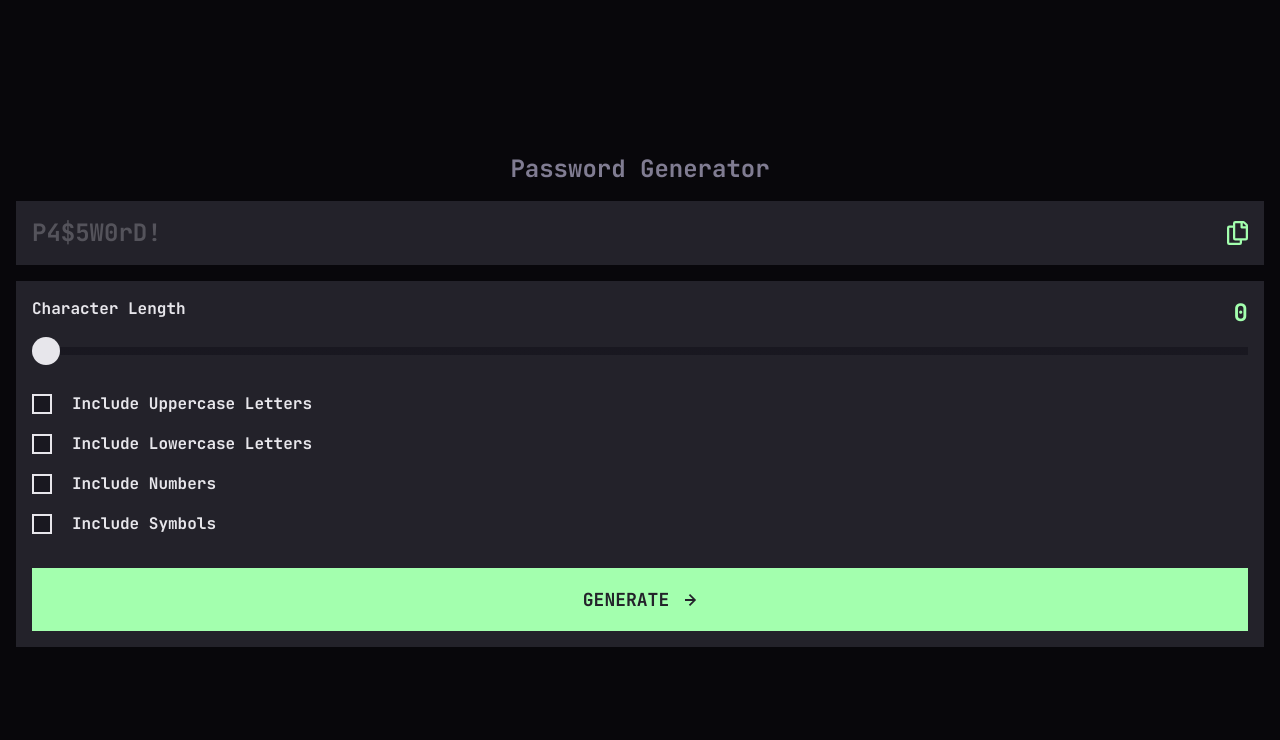
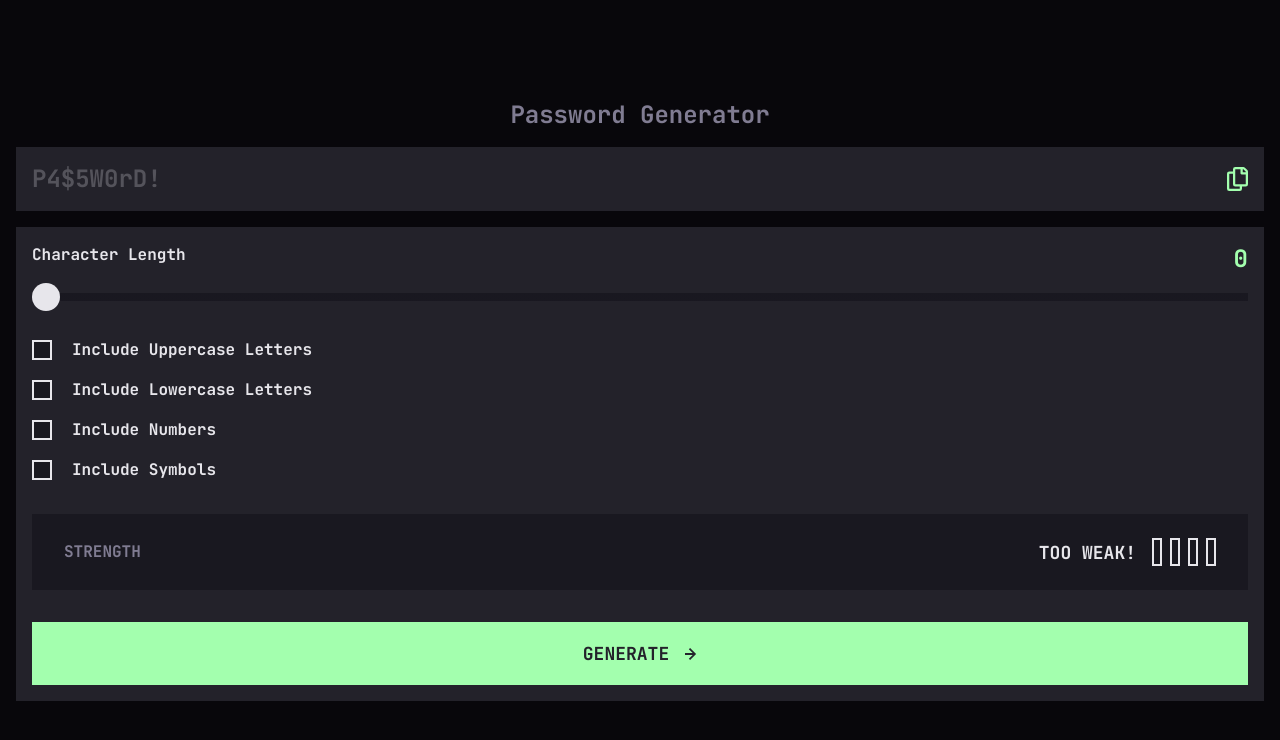
Before and after one commit to MarkusB2611/password-generator-app, a React (Vite) app: page / in a window 1280 px wide. Shown: the top 740 px of the page. Built offline with nearby package versions, Linux system fonts and the light colour scheme.

Commit message:
start on password strength

```diff
--- a/src/components/password-generator/password-settings.tsx
+++ b/src/components/password-generator/password-settings.tsx
@@ -3,19 +3,20 @@ import { Settings } from ".";
 import Button from "../UI/button";
 import Checkbox from "../UI/checkbox";
 import Slider from "../UI/slider";
+import PasswordStrength from "./password-strength";
 
 const PasswordSettings = ({
   settings,
   changeSettings,
 }: PasswordSettingsProps) => {
   return (
-    <div className="w-full bg-dark-grey p-4">
+    <div className="w-full bg-dark-grey p-4 flex flex-col gap-8">
       <Slider
         id="Character Length"
         value={settings.length}
         setValue={changeSettings}
       />
-      <div className="flex flex-col gap-4 mt-8 mb-8">
+      <div className="flex flex-col gap-4">
         <Checkbox
         id="useUppercase"
         label="Include Uppercase Letters"
@@ -41,6 +42,7 @@ const PasswordSettings = ({
         setValue={changeSettings}
       />
       </div>
+      <PasswordStrength />
 
       <Button>Generate</Button>
     </div>
--- /dev/null
+++ b/src/components/password-generator/password-strength.tsx
@@ -0,0 +1,16 @@
+const PasswordStrength = () => {
+    return (
+        <div className="bg-very-dark-grey px-8 py-6 flex justify-between items-center">
+            <span className="text-base text-grey">STRENGTH</span>
+            <div className="flex gap-2 items-center">
+                <span className="mr-2 text-body">TOO WEAK!</span>
+                <div className="h-7 w-[10px] border-almost-white border-2"></div>
+                <div className="h-7 w-[10px] border-almost-white border-2"></div>
+                <div className="h-7 w-[10px] border-almost-white border-2"></div>
+                <div className="h-7 w-[10px] border-almost-white border-2"></div>
+            </div>
+        </div>
+    )
+}
+
+export default PasswordStrength
```
